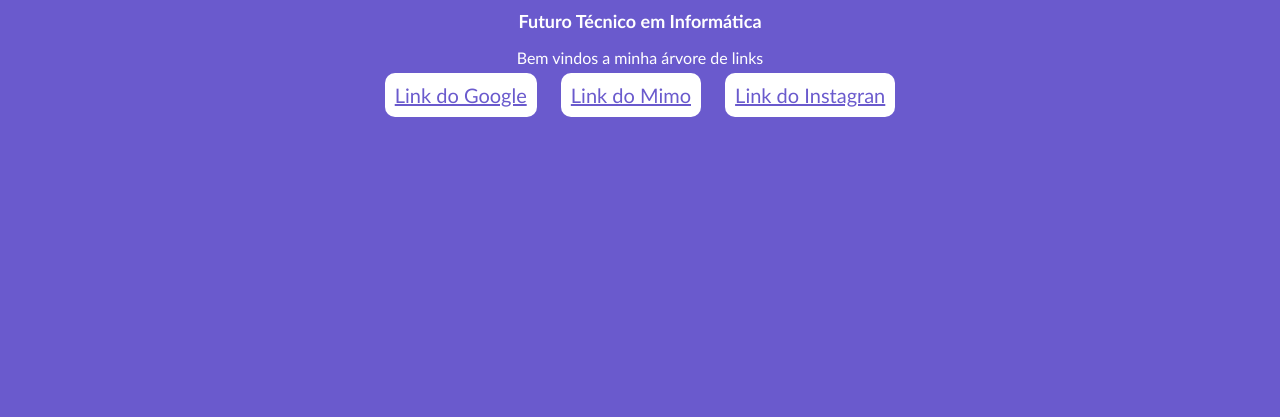
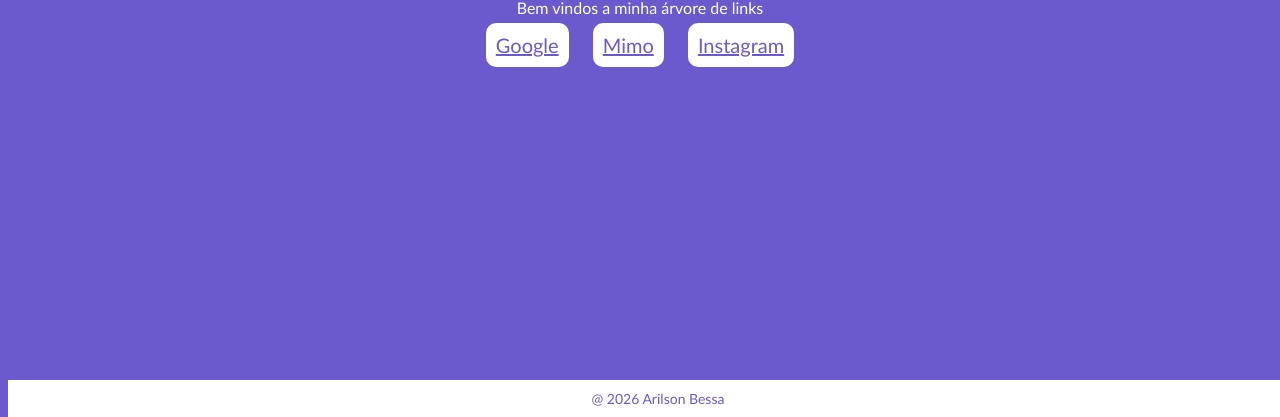
Before and after one commit to ArilsonSBessa/linketree, a plain HTML site: page index.html in a window 1280 px wide. Shown: the part 383-800 px from the top of the page. Drawn offline with Linux system fonts and the light colour scheme.

Commit message:
primeiro linketree

```diff
--- a/index.html
+++ b/index.html
@@ -9,10 +9,11 @@
 <body>
     <img src="./images/Bessa.jpg" alt="">
     <h1>Arilson Bessa</h1>
-    <h2>Futuro Técnico em Informática</h2>
+    <h2>Futuro Técnicoclear em Informática</h2>
     <p>Bem vindos a minha árvore de links</p>
-    <a href="https://www.google.com">Link do Google</a>
-    <a href="https://mimo.org">Link do Mimo</a>
-    <a href="htpps://instagran.com">Link do Instagran</a>
+    <a href="https://www.google.com">Google</a>
+    <a href="https://mimo.org">Mimo</a>
+    <a href="htpps://instagram.com">Instagram</a>
 </body>
+<footer>@ 2026 Arilson Bessa</footer>
 </html>
--- a/styles.css
+++ b/styles.css
@@ -7,8 +7,8 @@
 
 img {
     border-radius: 75px;
-    height: 300px;
-    width: 300px;
+    height: 250px;
+    width: 250px;
 }
 
 h2 {
@@ -24,3 +24,14 @@
     margin: 10px;
     color: slateblue;
 }
+
+footer {
+    background-color: white;
+    color: slateblue;
+    font-size: 14px;
+    padding: 10px;
+    position: fixed;
+    bottom: 0;
+    width: 100%;
+
+}
```
